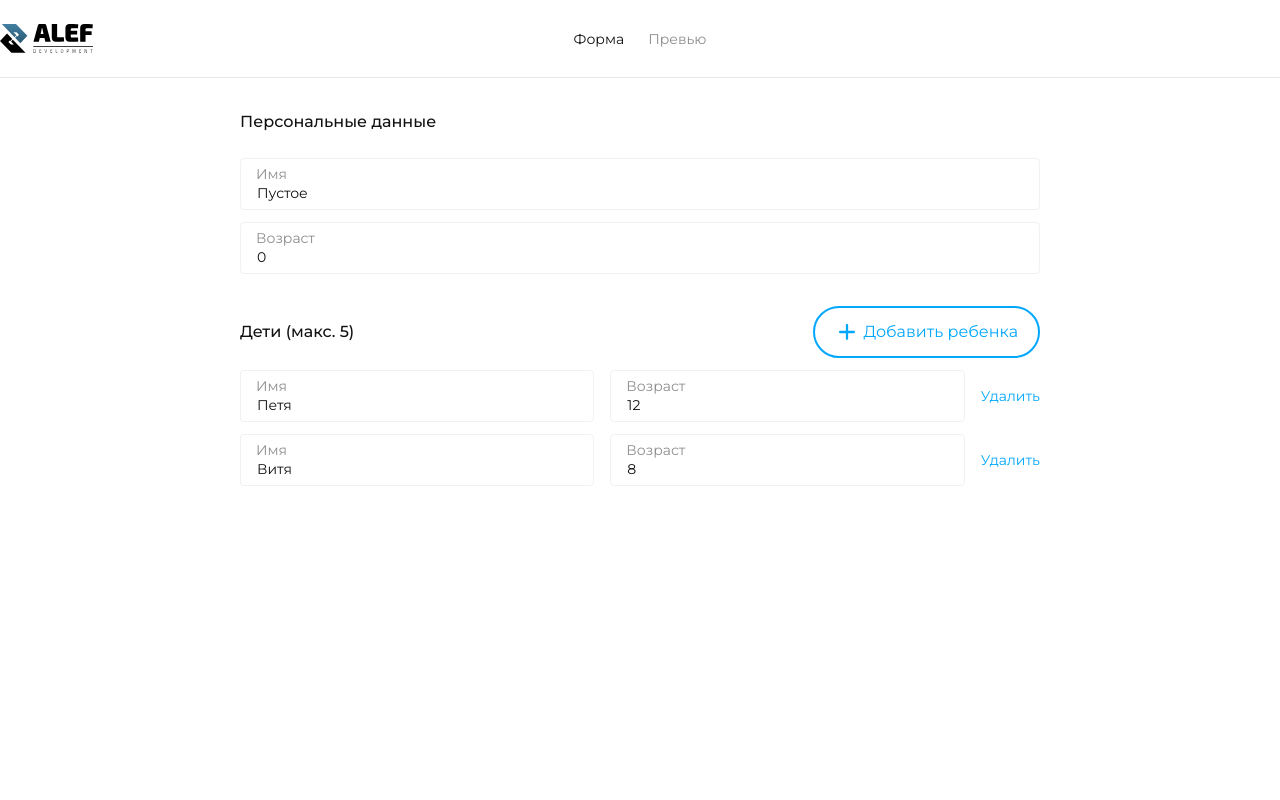
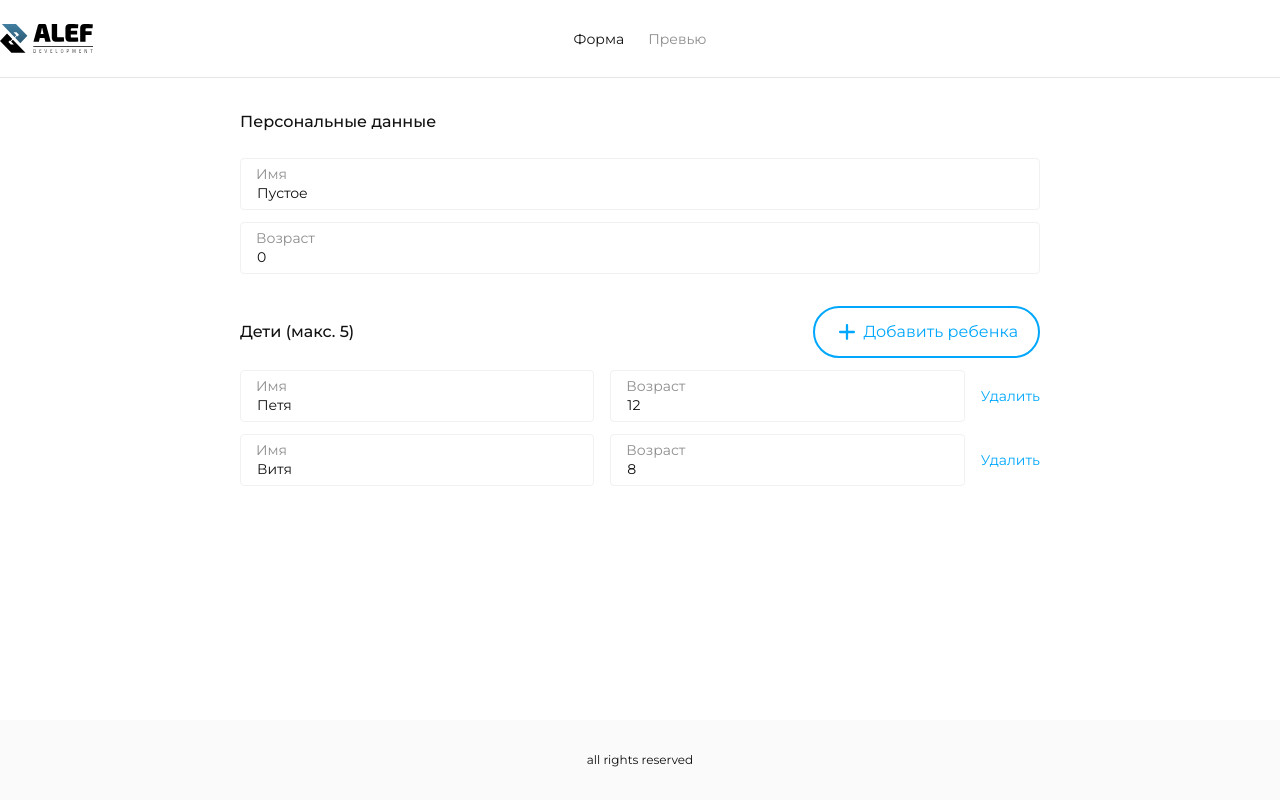
Before and after one commit to Abandoned-knowledge/alef-test, a Vue app: page / in a window 1280 px wide. Built offline with nearby package versions, Linux system fonts and the light colour scheme.

Commit message:
create FooterBase and DefaultLayout

```diff
--- /dev/null
+++ b/src/app/layouts/DefaultLayout.vue
@@ -0,0 +1,14 @@
+<script setup lang="ts">
+import FooterBase from "@/components/FooterBase.vue";
+import HeaderBase from "@/components/HeaderBase.vue";
+</script>
+
+<template>
+  <div class="flex h-screen flex-col">
+    <HeaderBase />
+    <main class="container mt-8 flex w-[800px] flex-grow flex-col items-center gap-8">
+      <slot />
+    </main>
+    <FooterBase />
+  </div>
+</template>
--- /dev/null
+++ b/src/components/FooterBase.vue
@@ -0,0 +1,5 @@
+<template>
+  <footer class="bg-gray-medium py-8">
+    <p class="text-center text-xs">all rights reserved</p>
+  </footer>
+</template>
--- a/src/pages/FormPage.vue
+++ b/src/pages/FormPage.vue
@@ -1,13 +1,12 @@
 <script setup lang="ts">
+import DefaultLayout from "@/app/layouts/DefaultLayout.vue";
 import ChildrenInfo from "@/components/ChildrenInfo.vue";
-import HeaderBase from "@/components/HeaderBase.vue";
 import PersonalInfo from "@/components/PersonalInfo.vue";
 </script>
 
 <template>
-  <HeaderBase />
-  <main class="container mt-8 flex w-[800px] flex-col items-center gap-8">
+  <DefaultLayout>
     <PersonalInfo />
     <ChildrenInfo />
-  </main>
+  </DefaultLayout>
 </template>
--- a/src/pages/PreviewPage.vue
+++ b/src/pages/PreviewPage.vue
@@ -1,5 +1,5 @@
 <script setup lang="ts">
-import HeaderBase from "@/components/HeaderBase.vue";
+import DefaultLayout from "@/app/layouts/DefaultLayout.vue";
 import useChildrenStore from "@/shared/stores/children";
 import usePersonalStore from "@/shared/stores/personal";
 const personalStore = usePersonalStore();
@@ -7,8 +7,7 @@ const childrenStore = useChildrenStore();
 </script>
 
 <template>
-  <HeaderBase />
-  <main class="container mt-8 flex w-[800px] flex-col items-center gap-8">
+  <DefaultLayout>
     <div class="w-full">
       <p>Персональные данные</p>
       <p class="mt-5 font-bold">{{ personalStore.getFullName }}</p>
@@ -23,5 +22,5 @@ const childrenStore = useChildrenStore();
         <p class="font-bold">{{ child.name }}, {{ child.age }} лет</p>
       </div>
     </div>
-  </main>
+  </DefaultLayout>
 </template>
```
